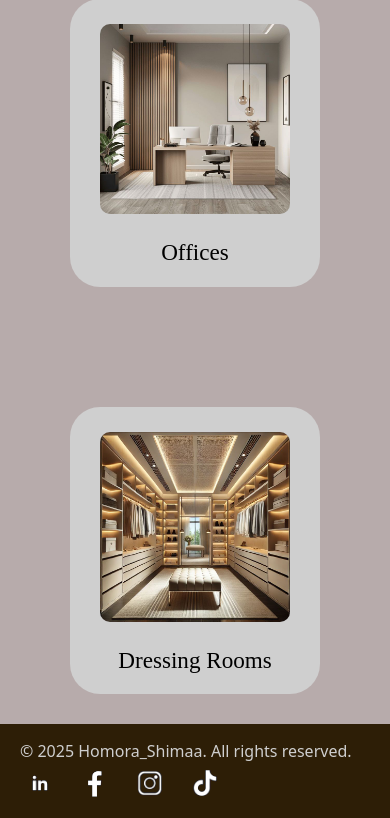
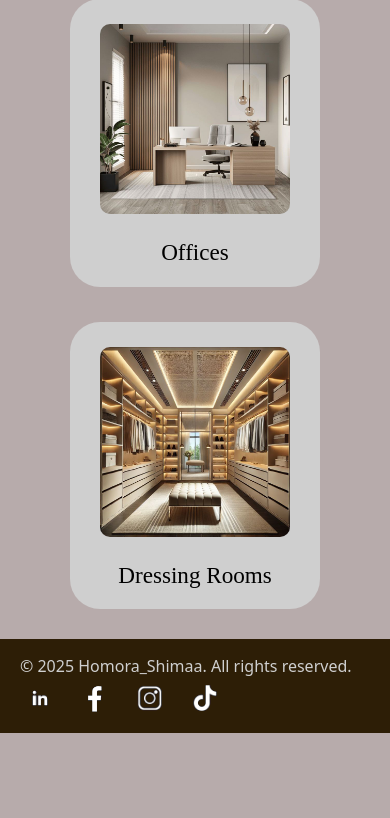
Before and after one commit to Shimaa-Nashat/Homora, a Flask app: page / in a window 390 px wide. Shown: the part 2554-3372 px from the top of the page. After the commit the page ends 3287 px from the top, so only its background shows below. Run offline with Flask 3, Linux system fonts and the light colour scheme; some libraries are stand-ins or nearby versions.

Commit message:
Reduce gap between elements in index.html

```diff
--- a/templates/index.html
+++ b/templates/index.html
@@ -222,7 +222,7 @@
                 display: flex;
                 justify-content: center;
                 /* مركزة في المنتصف */
-                gap: 120px;
+                gap: 35px;
                 /* المسافة بين البطاقتين */
                 margin: 30px auto;
             }
@@ -241,6 +241,7 @@
                 }
                 .product-card {
                     .product-card{
+                        display: flex;
                         width: 80%;
                     }
                     .product-card img {margin: 25px 25px;}
```
